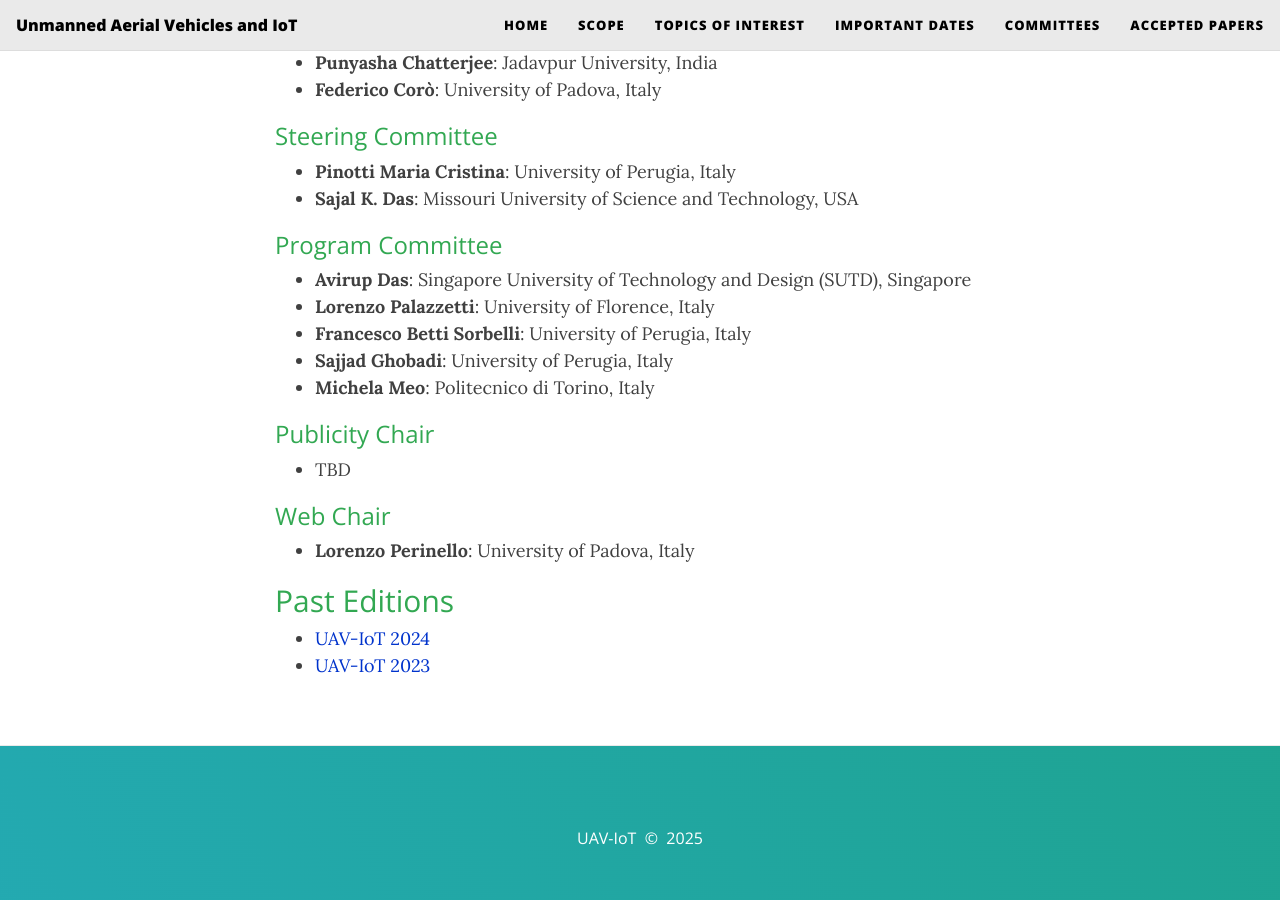
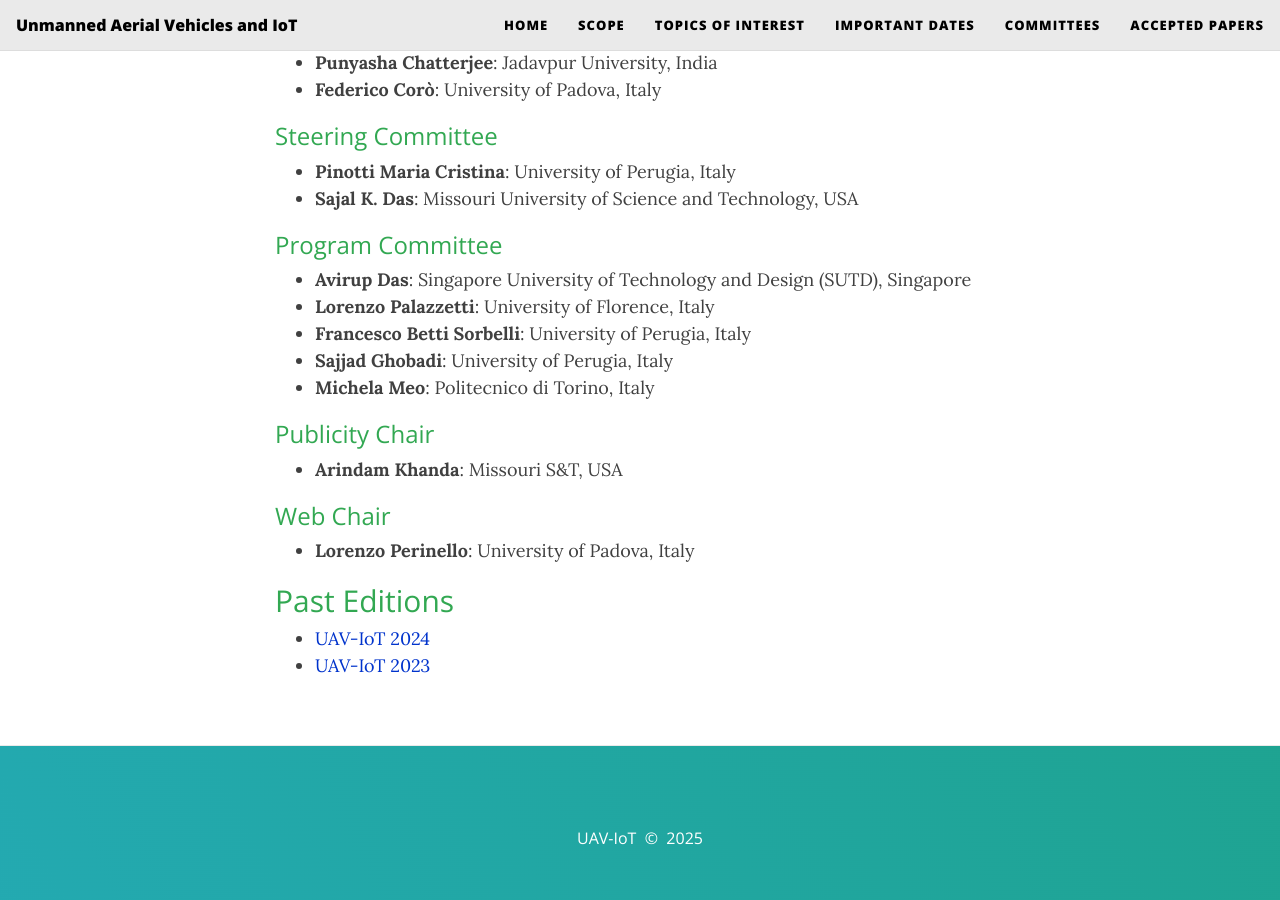
Before and after one commit to uav-iot/uav-iot.github.io, a Jekyll site: the page built from index.md, in a window 1280 px wide and 900 px high, scrolled down 2904 px. Built offline with Jekyll 4.4.1, drawn with Linux system fonts in a browser that asks for light colours; nearby versions of some CDN libraries.

Commit message:
added Publicity Chair

```diff
--- a/index.md
+++ b/index.md
@@ -109,7 +109,8 @@ be published in the workshop proceedings.
 
 ### Publicity Chair
 {: style="color:#32a852"}
-- TBD
+- **Arindam Khanda**: Missouri S&T, USA
+
 
 ### Web Chair
 {: style="color:#32a852"}
```
